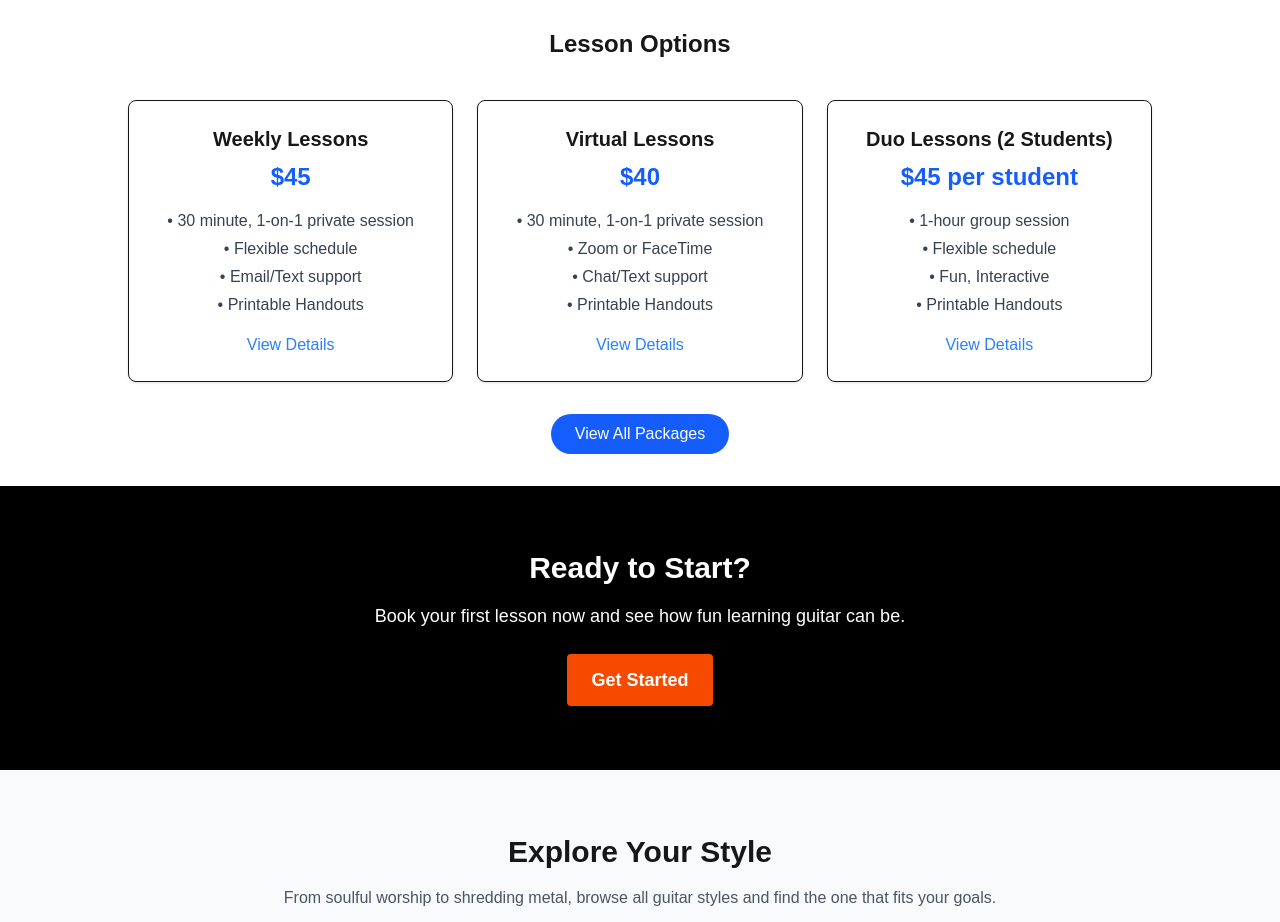
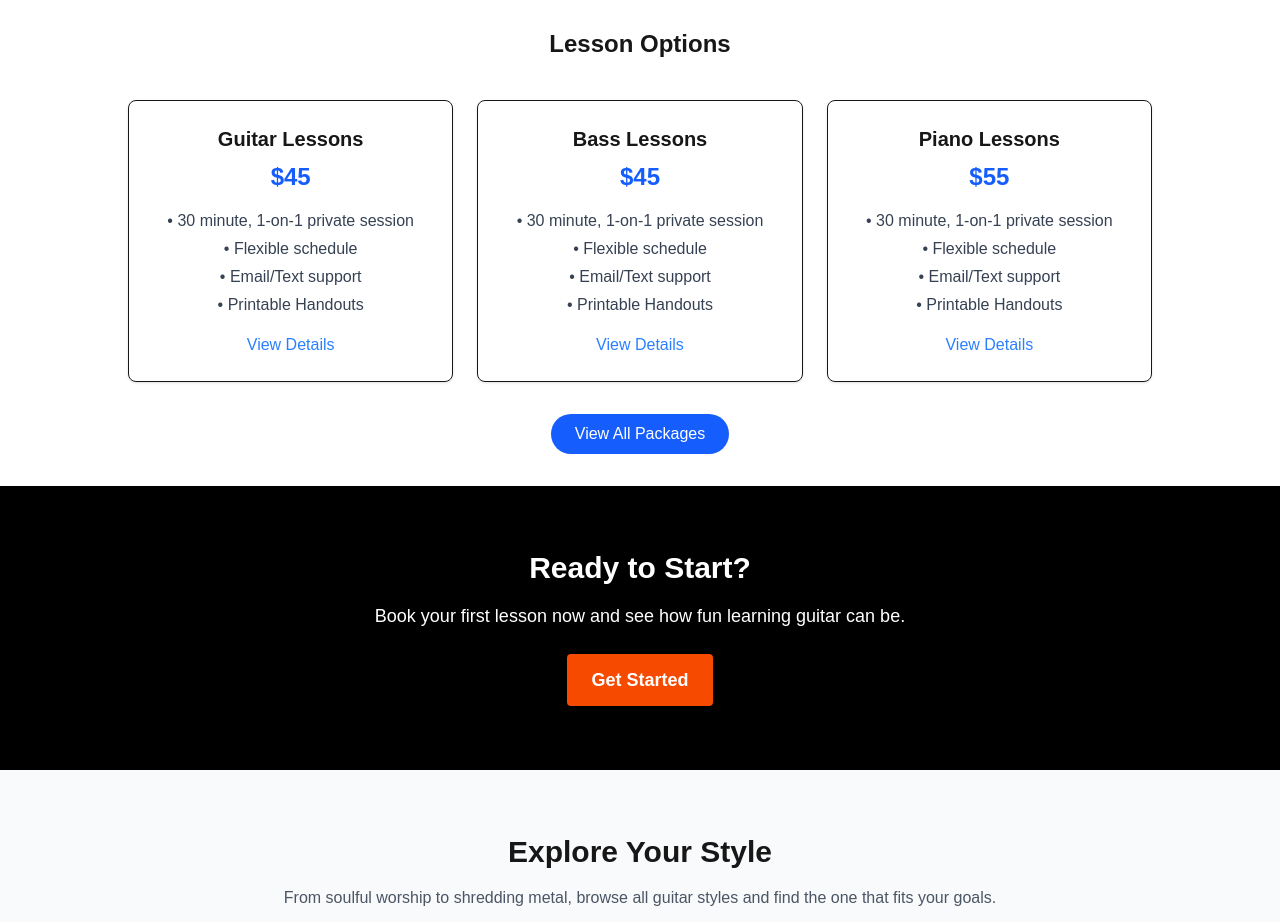
Before and after one commit to dvkdesigns/parklandguitarlessons.com, a Next.js app: page / in a window 1280 px wide. Shown: the part 1980-2902 px from the top of the page. Built offline with nearby package versions, Linux system fonts and the light colour scheme.

Commit message:
pricing updates

```diff
--- a/src/components/PricingSection.tsx
+++ b/src/components/PricingSection.tsx
@@ -7,9 +7,9 @@ export default function PricingSection() {
 
   const plans = [
     {
-      name: "Weekly Lessons",
+      name: "Guitar Lessons",
       price: "$45",
-      url: "/guitar-lesson-packages/weekly-lessons",
+      url: "/booking-and-availability",
       features: [
         "30 minute, 1-on-1 private session",
         "Flexible schedule",
@@ -18,60 +18,104 @@ export default function PricingSection() {
       ],
     },
     {
-      name: "Virtual Lessons",
-      price: "$40",
-      url: "/guitar-lesson-packages/virtual-lessons",
+      name: "Bass Lessons",
+      price: "$45",
+      url: "/booking-and-availability",
       features: [
         "30 minute, 1-on-1 private session",
-        "Zoom or FaceTime",
-        "Chat/Text support",
-        "Printable Handouts",
-      ],
-    },
-    {
-      name: "Duo Lessons (2 Students)",
-      price: "$45 per student",
-      url: "/guitar-lesson-packages/duo-lessons",
-      features: [
-        "1-hour group session",
-        "Flexible schedule",
-        "Fun, Interactive",
-        "Printable Handouts",
-      ],
-    },
-    {
-      name: "Small Group (3–5 Students)",
-      price: "$35 per student",
-      url: "/guitar-lesson-packages/small-group-lessons",
-      features: [
-        "1-hour group session",
-        "Flexible schedule",
-        "Fun, interactive",
-        "Printable Handouts",
-      ],
-    },
-    {
-      name: "Large Group (6–10 Students)",
-      price: "$25 per student",
-      url: "/guitar-lesson-packages/large-group-lessons",
-      features: [
-        "1-hour session",
-        "Song-based learning",
-        "Flexible schedule",
-        "Printable Handouts",
-      ],
-    },
-    {
-      name: "4 Lesson Package - Weekly Lessons",
-      price: "$180",
-      url: "/guitar-lesson-packages/4-lesson-package",
-      features: [
-        "1-on-1 private session",
         "Flexible schedule",
         "Email/Text support",
         "Printable Handouts",
       ],
     },
+    {
+      name: "Piano Lessons",
+      price: "$55",
+      url: "/booking-and-availability",
+      features: [
+        "30 minute, 1-on-1 private session",
+        "Flexible schedule",
+        "Email/Text support",
+        "Printable Handouts",
+      ],
+    },
+    {
+      name: "Drum Lessons",
+      price: "$65",
+      url: "/booking-and-availability",
+      features: [
+        "45 minute, 1-on-1 private session",
+        "Flexible schedule",
+        "Email/Text support",
+        "Printable Handouts",
+      ],
+    },
+    // {
+    //   name: "Guitar or Bass Lessons",
+    //   price: "$45",
+    //   url: "/booking-and-availability",
+    //   features: [
+    //     "30 minute, 1-on-1 private session",
+    //     "Flexible schedule",
+    //     "Email/Text support",
+    //     "Printable Handouts",
+    //   ],
+    // },
+    // {
+    //   name: "Virtual Lessons",
+    //   price: "$40",
+    //   url: "/guitar-lesson-packages/virtual-lessons",
+    //   features: [
+    //     "30 minute, 1-on-1 private session",
+    //     "Zoom or FaceTime",
+    //     "Chat/Text support",
+    //     "Printable Handouts",
+    //   ],
+    // },
+    // {
+    //   name: "Duo Lessons (2 Students)",
+    //   price: "$45 per student",
+    //   url: "/guitar-lesson-packages/duo-lessons",
+    //   features: [
+    //     "1-hour group session",
+    //     "Flexible schedule",
+    //     "Fun, Interactive",
+    //     "Printable Handouts",
+    //   ],
+    // },
+    // {
+    //   name: "Small Group (3–5 Students)",
+    //   price: "$35 per student",
+    //   url: "/guitar-lesson-packages/small-group-lessons",
+    //   features: [
+    //     "1-hour group session",
+    //     "Flexible schedule",
+    //     "Fun, interactive",
+    //     "Printable Handouts",
+    //   ],
+    // },
+    // {
+    //   name: "Large Group (6–10 Students)",
+    //   price: "$25 per student",
+    //   url: "/guitar-lesson-packages/large-group-lessons",
+    //   features: [
+    //     "1-hour session",
+    //     "Song-based learning",
+    //     "Flexible schedule",
+    //     "Printable Handouts",
+    //   ],
+    // },
+    // {
+    //   name: "4 Lesson Package - Weekly Lessons",
+    //   price: "$180",
+    //   url: "/guitar-lesson-packages/4-lesson-package",
+    //   features: [
+    //     "1-on-1 private session",
+    //     "Flexible schedule",
+    //     "Email/Text support",
+    //     "Printable Handouts",
+    //   ],
+    // },
     // {
     //   name: "Mechanics of Acoustic Guitar - 12 Week Beginner Course",
     //   price: "$540",
```
